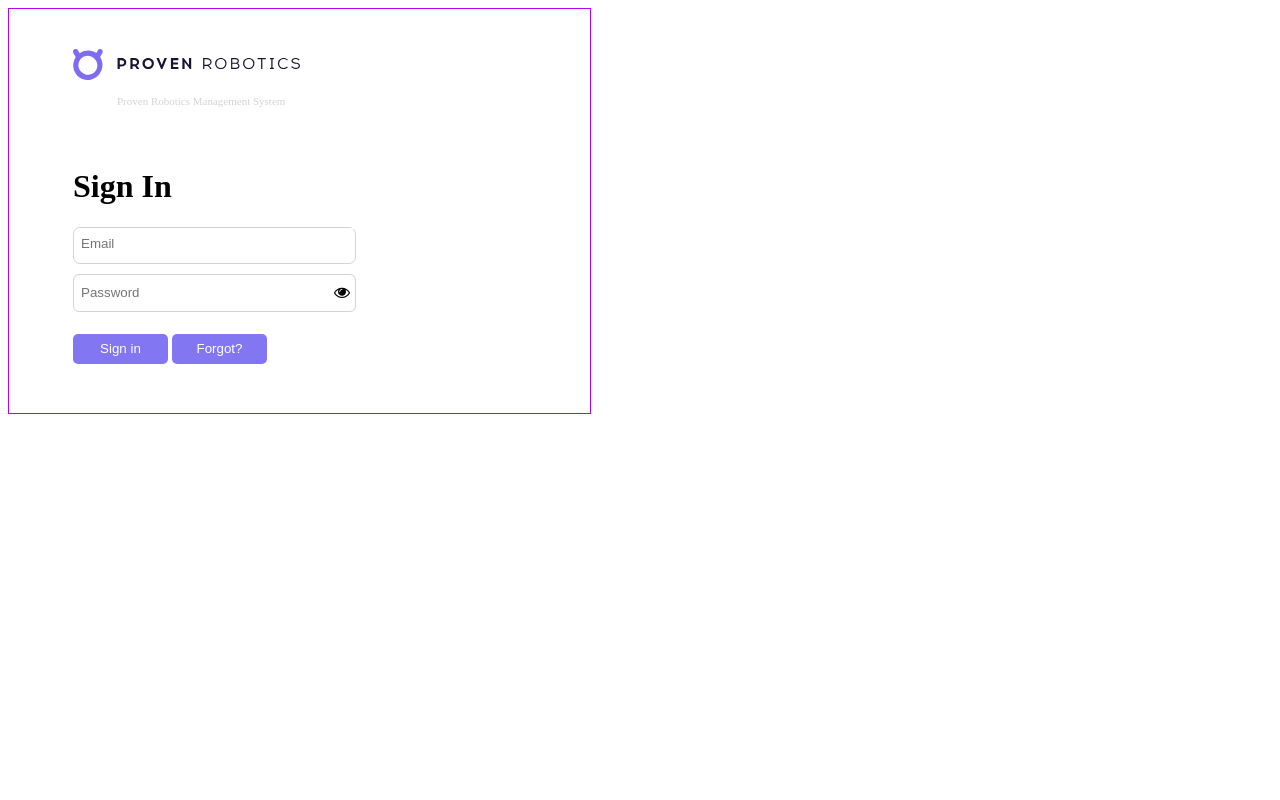
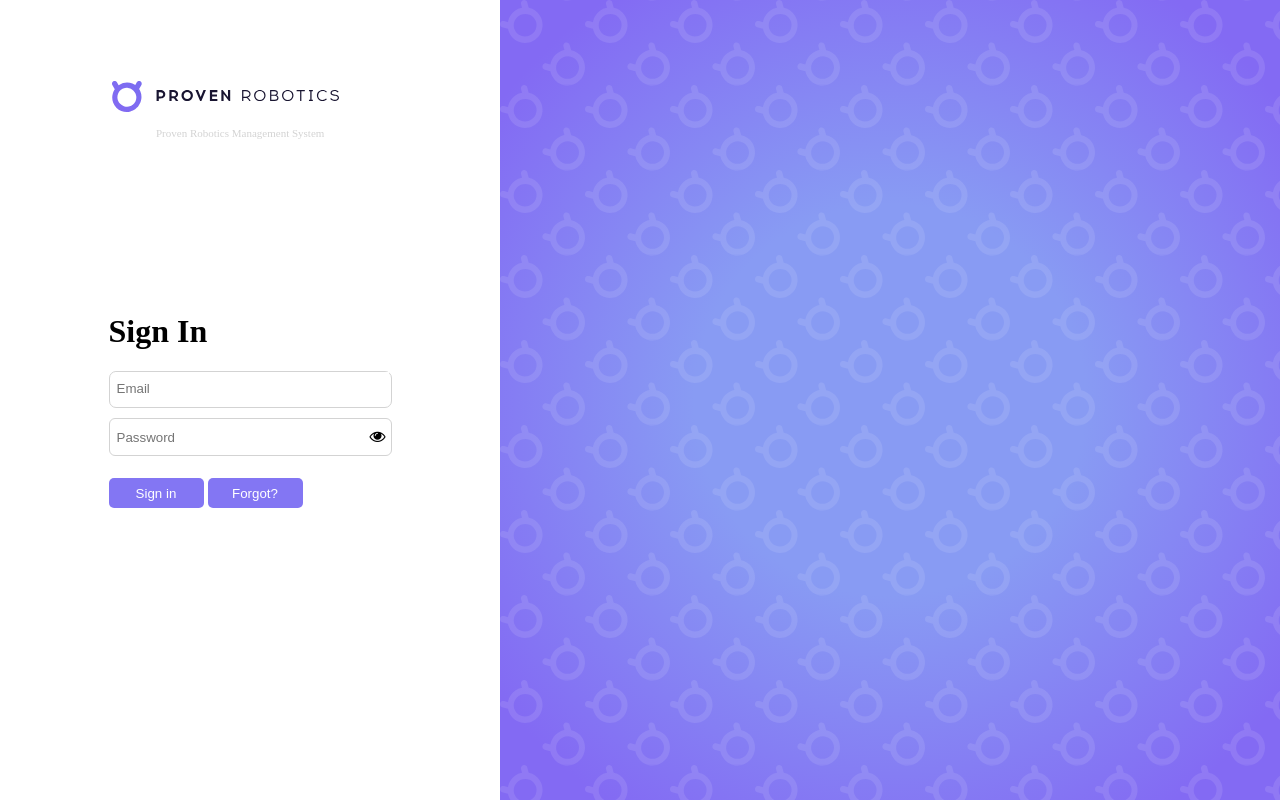
Before and after one commit to RanaMana/rana_project, a plain HTML site: page index.html in a window 1280 px wide. Drawn offline with Linux system fonts and the light colour scheme.

Commit message:
general styling

```diff
--- a/main.css
+++ b/main.css
@@ -1,8 +1,11 @@
 body {
-  display: inline-block;
-  background-color: rgb(F, F, F);
+  display: flex;
+  background-color: #fff;
+  position: absolute;
   height: 100%;
   width: 100%;
+  flex-direction: row;
+  margin: 0;
 }
 p {
   color: lightgrey;
@@ -65,6 +68,9 @@ button {
 .input:hover {
   border: 2px lightblue solid;
 }
+.input:active {
+  border: none;
+}
 
 #login {
   /* border: 1px black solid; */
@@ -81,15 +87,23 @@ button {
   width: 100%;
   height: 100%;
   max-width: 500px;
-  border: 1px solid rgb(183, 0, 255);
-  padding: 39px 17px 49px 64px;
+  /* border: 1px solid rgb(183, 0, 255); */
+  /* padding: 39px 17px 49px 64px; */
   background-color: rgb(255, 255, 255, 255);
+  display: flex;
+  flex-direction: column;
+  justify-content: center;
+  align-items: center;
 }
 
 .art {
   background-image: url(assets/Pattern.cc25697c.svg),
     radial-gradient(circle, #889bf3 35%, #836af3 88%);
-  position: relative;
   flex-grow: 1;
-  height: 100%;
 }
+
+#logo {
+  position: absolute;
+  top: 5em;
+  left: 7em;
+}
```
